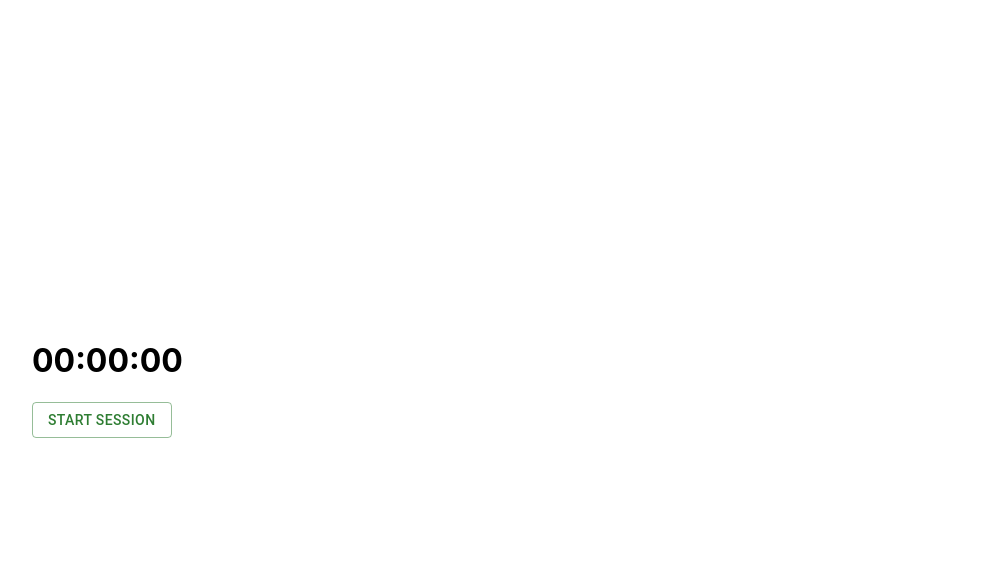
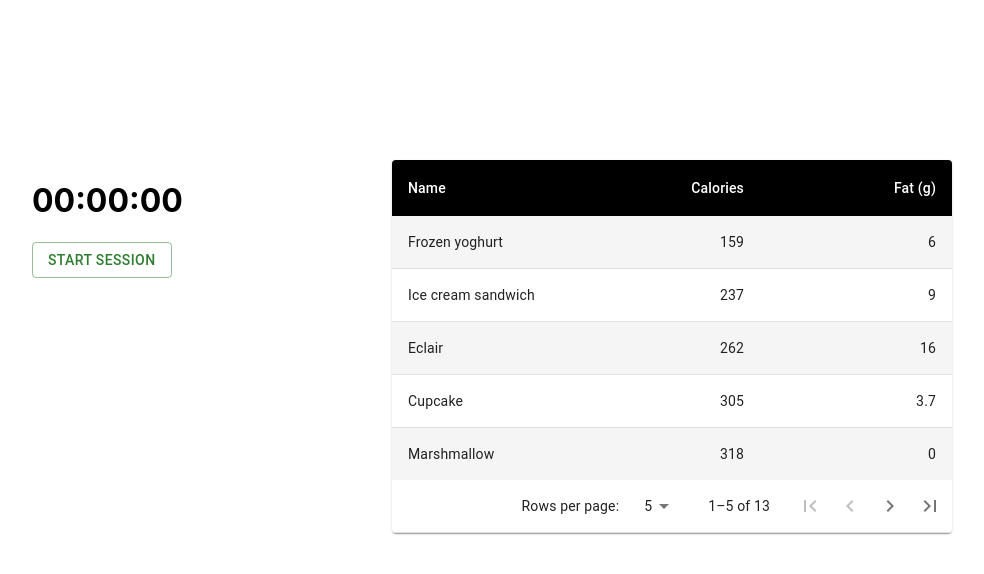
Before and after one commit to linton2000/Organize, a React (Create React App) app in the folder app/: page / in a window 1280 px wide. Shown: the top 574 px of the page, without its empty margins (208-1192 px from the left). Built offline with nearby package versions, Linux system fonts and the light colour scheme.

Commit message:
feat: LogTable UI Prototype

```diff
--- a/app/package.json
+++ b/app/package.json
@@ -5,6 +5,7 @@
   "dependencies": {
     "@emotion/react": "^11.9.0",
     "@emotion/styled": "^11.8.1",
+    "@mui/icons-material": "^5.8.3",
     "@mui/material": "^5.8.2",
     "@testing-library/jest-dom": "^5.16.4",
     "@testing-library/react": "^13.3.0",
--- a/app/src/App.tsx
+++ b/app/src/App.tsx
@@ -1,18 +1,18 @@
 import { Grid } from "@mui/material";
 import { ReactElement } from "react";
 import Logger from "./components/Logger";
+import LogTable from "./components/LogTable";
 
 function App() {
     let mainGrid: ReactElement = (
         <Grid container spacing={20}>
             <Grid item xs={12} />
-            <Grid item xs={12} />
             <Grid item xs={2} />
             <Grid container item xs={3}>
                 <Logger />
             </Grid>
-            <Grid item xs={2} />
-            <Grid container item xs={5}>
+            <Grid container item xs={6}>
+                <LogTable />
             </Grid>
         </Grid>
     );
--- /dev/null
+++ b/app/src/components/LogTable.tsx
@@ -0,0 +1,239 @@
+import * as React from "react";
+import { useTheme, styled } from "@mui/material/styles";
+import Box from "@mui/material/Box";
+import Table from "@mui/material/Table";
+import TableBody from "@mui/material/TableBody";
+import TableCell, { tableCellClasses } from "@mui/material/TableCell";
+import TableContainer from "@mui/material/TableContainer";
+import TableFooter from "@mui/material/TableFooter";
+import TablePagination from "@mui/material/TablePagination";
+import TableRow from "@mui/material/TableRow";
+import Paper from "@mui/material/Paper";
+import TableHead from "@mui/material/TableHead";
+import IconButton from "@mui/material/IconButton";
+import FirstPageIcon from "@mui/icons-material/FirstPage";
+import KeyboardArrowLeft from "@mui/icons-material/KeyboardArrowLeft";
+import KeyboardArrowRight from "@mui/icons-material/KeyboardArrowRight";
+import LastPageIcon from "@mui/icons-material/LastPage";
+
+interface TablePaginationActionsProps {
+    count: number;
+    page: number;
+    rowsPerPage: number;
+    onPageChange: (
+        event: React.MouseEvent<HTMLButtonElement>,
+        newPage: number
+    ) => void;
+}
+
+function TablePaginationActions(props: TablePaginationActionsProps) {
+    const theme = useTheme();
+    const { count, page, rowsPerPage, onPageChange } = props;
+
+    const handleFirstPageButtonClick = (
+        event: React.MouseEvent<HTMLButtonElement>
+    ) => {
+        onPageChange(event, 0);
+    };
+
+    const handleBackButtonClick = (
+        event: React.MouseEvent<HTMLButtonElement>
+    ) => {
+        onPageChange(event, page - 1);
+    };
+
+    const handleNextButtonClick = (
+        event: React.MouseEvent<HTMLButtonElement>
+    ) => {
+        onPageChange(event, page + 1);
+    };
+
+    const handleLastPageButtonClick = (
+        event: React.MouseEvent<HTMLButtonElement>
+    ) => {
+        onPageChange(event, Math.max(0, Math.ceil(count / rowsPerPage) - 1));
+    };
+
+    return (
+        <Box sx={{ flexShrink: 0, ml: 2.5 }}>
+            <IconButton
+                onClick={handleFirstPageButtonClick}
+                disabled={page === 0}
+                aria-label="first page"
+            >
+                {theme.direction === "rtl" ? (
+                    <LastPageIcon />
+                ) : (
+                    <FirstPageIcon />
+                )}
+            </IconButton>
+            <IconButton
+                onClick={handleBackButtonClick}
+                disabled={page === 0}
+                aria-label="previous page"
+            >
+                {theme.direction === "rtl" ? (
+                    <KeyboardArrowRight />
+                ) : (
+                    <KeyboardArrowLeft />
+                )}
+            </IconButton>
+            <IconButton
+                onClick={handleNextButtonClick}
+                disabled={page >= Math.ceil(count / rowsPerPage) - 1}
+                aria-label="next page"
+            >
+                {theme.direction === "rtl" ? (
+                    <KeyboardArrowLeft />
+                ) : (
+                    <KeyboardArrowRight />
+                )}
+            </IconButton>
+            <IconButton
+                onClick={handleLastPageButtonClick}
+                disabled={page >= Math.ceil(count / rowsPerPage) - 1}
+                aria-label="last page"
+            >
+                {theme.direction === "rtl" ? (
+                    <FirstPageIcon />
+                ) : (
+                    <LastPageIcon />
+                )}
+            </IconButton>
+        </Box>
+    );
+}
+
+function createData(name: string, calories: number, fat: number) {
+    return { name, calories, fat };
+}
+
+const rows = [
+    createData("Cupcake", 305, 3.7),
+    createData("Donut", 452, 25.0),
+    createData("Eclair", 262, 16.0),
+    createData("Frozen yoghurt", 159, 6.0),
+    createData("Gingerbread", 356, 16.0),
+    createData("Honeycomb", 408, 3.2),
+    createData("Ice cream sandwich", 237, 9.0),
+    createData("Jelly Bean", 375, 0.0),
+    createData("KitKat", 518, 26.0),
+    createData("Lollipop", 392, 0.2),
+    createData("Marshmallow", 318, 0),
+    createData("Nougat", 360, 19.0),
+    createData("Oreo", 437, 18.0),
+].sort((a, b) => (a.calories < b.calories ? -1 : 1));
+
+export default function LogTable() {
+    const [page, setPage] = React.useState(0);
+    const [rowsPerPage, setRowsPerPage] = React.useState(5);
+
+    // Avoid a layout jump when reaching the last page with empty rows.
+    const emptyRows =
+        page > 0 ? Math.max(0, (1 + page) * rowsPerPage - rows.length) : 0;
+
+    const handleChangePage = (
+        event: React.MouseEvent<HTMLButtonElement> | null,
+        newPage: number
+    ) => {
+        setPage(newPage);
+    };
+
+    const handleChangeRowsPerPage = (
+        event: React.ChangeEvent<HTMLInputElement | HTMLTextAreaElement>
+    ) => {
+        setRowsPerPage(parseInt(event.target.value, 10));
+        setPage(0);
+    };
+
+    const StyledTableCell = styled(TableCell)(({ theme }) => ({
+        [`&.${tableCellClasses.head}`]: {
+            backgroundColor: theme.palette.common.black,
+            color: theme.palette.common.white,
+        },
+        [`&.${tableCellClasses.body}`]: {
+            fontSize: 14,
+        },
+    }));
+
+    const StyledTableRow = styled(TableRow)(({ theme }) => ({
+        "&:nth-of-type(odd)": {
+            backgroundColor: theme.palette.action.hover,
+        },
+        // hide last border
+        "&:last-child td, &:last-child th": {
+            border: 0,
+        },
+    }));
+
+    return (
+        <TableContainer component={Paper}>
+            <Table sx={{ minWidth: 500 }} aria-label="custom pagination table">
+                <TableHead>
+                    <StyledTableRow>
+                        <StyledTableCell>
+                            Name
+                        </StyledTableCell>
+                        <StyledTableCell align="right">
+                            Calories
+                        </StyledTableCell>
+                        <StyledTableCell align="right">
+                            Fat&nbsp;(g)
+                        </StyledTableCell>
+                    </StyledTableRow>
+                </TableHead>
+                <TableBody>
+                    {(rowsPerPage > 0
+                        ? rows.slice(
+                              page * rowsPerPage,
+                              page * rowsPerPage + rowsPerPage
+                          )
+                        : rows
+                    ).map((row) => (
+                        <StyledTableRow key={row.name}>
+                            <TableCell component="th" scope="row">
+                                {row.name}
+                            </TableCell>
+                            <TableCell style={{ width: 160 }} align="right">
+                                {row.calories}
+                            </TableCell>
+                            <TableCell style={{ width: 160 }} align="right">
+                                {row.fat}
+                            </TableCell>
+                        </StyledTableRow>
+                    ))}
+                    {emptyRows > 0 && (
+                        <StyledTableRow style={{ height: 53 * emptyRows }}>
+                            <TableCell colSpan={6} />
+                        </StyledTableRow>
+                    )}
+                </TableBody>
+                <TableFooter>
+                    <TableRow>
+                        <TablePagination
+                            rowsPerPageOptions={[
+                                5,
+                                10,
+                                25,
+                                { label: "All", value: -1 },
+                            ]}
+                            colSpan={3}
+                            count={rows.length}
+                            rowsPerPage={rowsPerPage}
+                            page={page}
+                            SelectProps={{
+                                inputProps: {
+                                    "aria-label": "rows per page",
+                                },
+                                native: true,
+                            }}
+                            onPageChange={handleChangePage}
+                            onRowsPerPageChange={handleChangeRowsPerPage}
+                            ActionsComponent={TablePaginationActions}
+                        />
+                    </TableRow>
+                </TableFooter>
+            </Table>
+        </TableContainer>
+    );
+}
```
Also changed, not shown: 1 other file (tests, documents, lock files or other folders).
